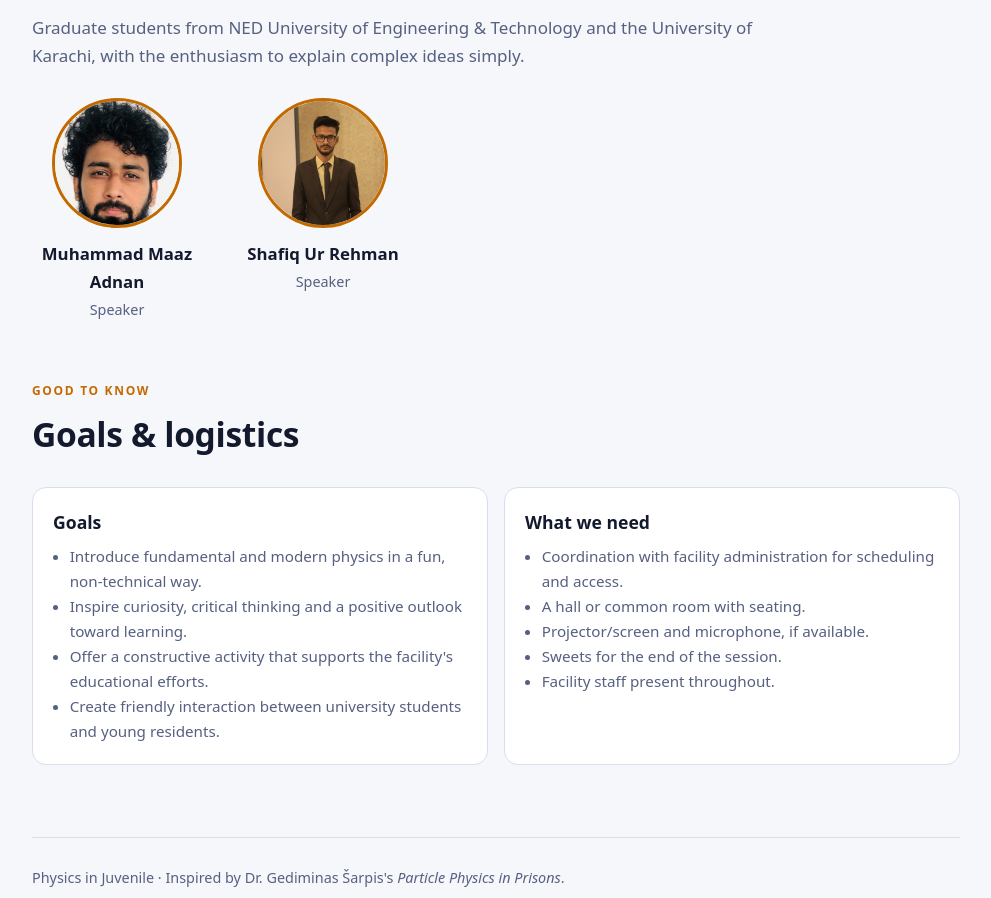
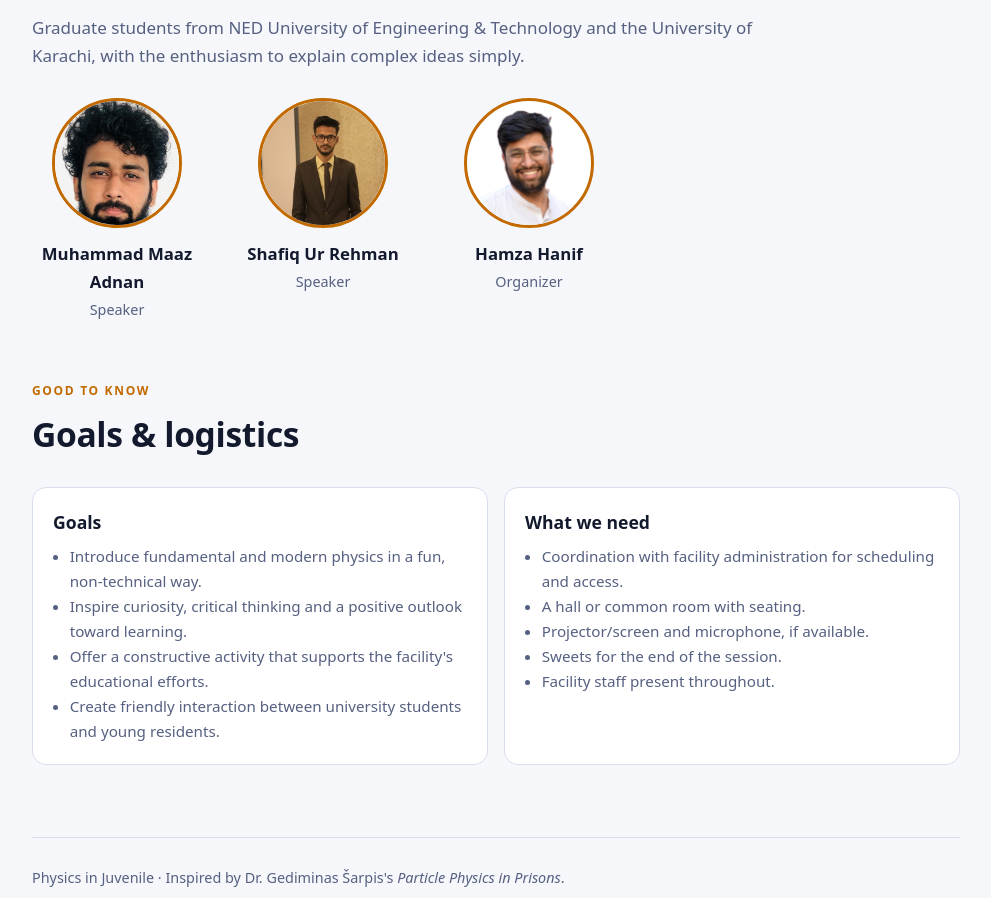
Before and after one commit to hamzahanif2210/physics-in-juvenile, a plain HTML site: page index.html in a window 1280 px wide. Shown: the part 2322-3220 px from the top of the page, without its empty margins (144-1135 px from the left). Drawn offline with Linux system fonts and the light colour scheme.

Commit message:
Add Hamza Hanif to speakers and organizers
Co-Authored-By: Claude Sonnet 5 <noreply@anthropic.com>

```diff
--- a/index.html
+++ b/index.html
@@ -51,7 +51,7 @@
   /* speakers */
   .speakers { display:flex; flex-wrap:wrap; gap:36px; margin-top:28px; }
   .speaker { text-align:center; width:170px; }
-  .speaker img { width:130px; height:130px; border-radius:50%; object-fit:cover; object-position:50% 25%; border:3px solid var(--accent); display:block; margin:0 auto 12px; }
+  .speaker img { width:130px; height:130px; border-radius:50%; object-fit:cover; object-position:50% 25%; border:3px solid var(--accent); background:var(--card); display:block; margin:0 auto 12px; }
   .speaker h3 { margin:0; font-size:1.05rem; }
   .speaker p { margin:.15em 0 0; color:var(--muted); font-size:.9rem; }
 
@@ -132,6 +132,7 @@
   <div class="speakers">
     <div class="speaker"><img src="images/muhammad-maaz-adnan.jpg" alt="Muhammad Maaz Adnan"><h3>Muhammad Maaz Adnan</h3><p>Speaker</p></div>
     <div class="speaker"><img src="images/shafiq-ur-rehman.jpg" alt="Shafiq Ur Rehman"><h3>Shafiq Ur Rehman</h3><p>Speaker</p></div>
+    <div class="speaker"><img src="images/hamza-hanif.png" alt="Hamza Hanif"><h3>Hamza Hanif</h3><p>Organizer</p></div>
   </div>
 </section>
 
```
Also changed, not shown: images/hamza-hanif.png (added).
